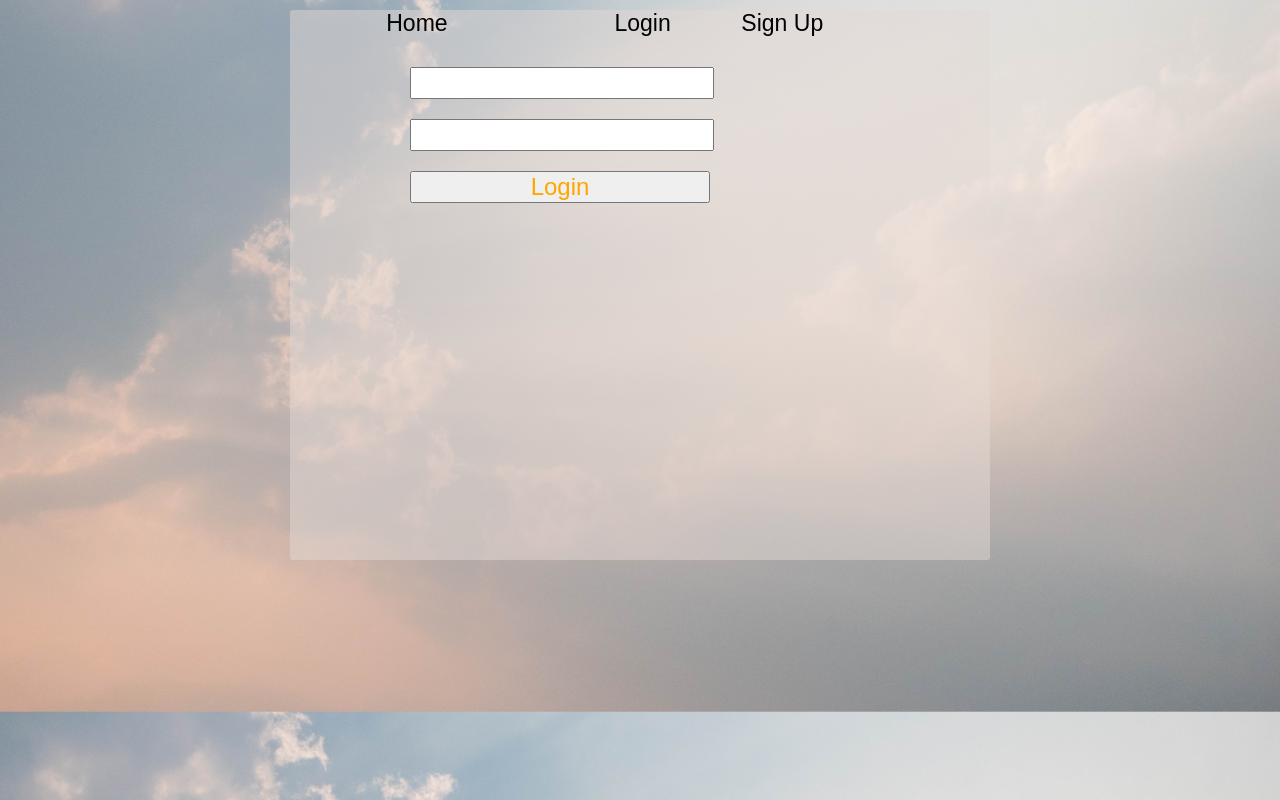
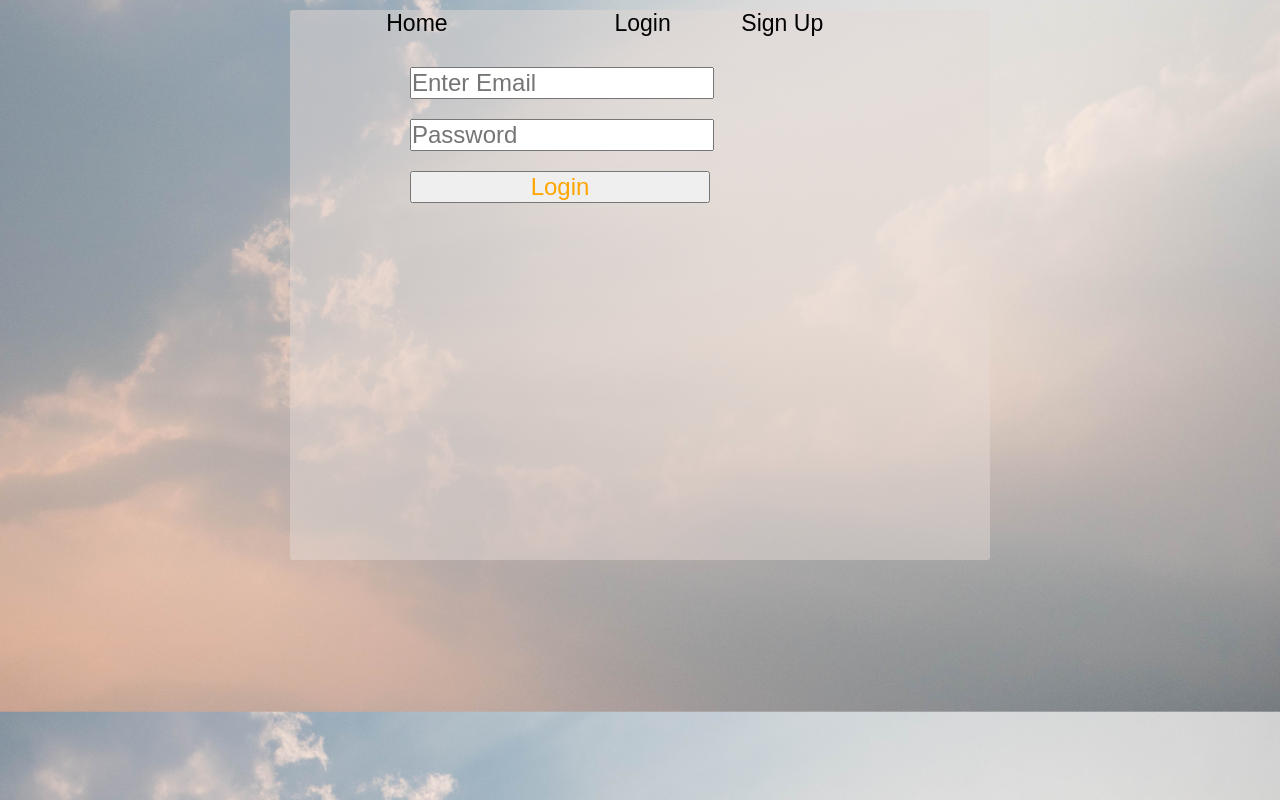
Before and after one commit to kingportipher/weather-app, a React (Create React App) app: page /login in a window 1280 px wide. Built offline with nearby package versions, Linux system fonts and the light colour scheme.

Commit message:
Assignment Done

```diff
--- a/src/components/home/Home.js
+++ b/src/components/home/Home.js
@@ -120,11 +120,11 @@ function Home(props) {
             {
               props.userData ?
               <h1 className='null-void'>
-                Hello {props.userData.name}, welcome to our weather app
+                Hello {props.userData.name}, Welcome to The Weather App
               </h1>
               :
               <h1 className='null-void'>
-                Hello, <Link to="/login">Log in</Link> to our weather app
+                Hello, <Link to="/login">Log in</Link> to The Weather App
               </h1>
             }
             <h1 className='null-void'> Search a city to get weather details </h1>
--- a/src/components/login/login.js
+++ b/src/components/login/login.js
@@ -22,7 +22,7 @@ function Login (props) {
     // Attempt login here probably via an API
     // ...
     const userData = {
-      name: "David Lartey",
+      name: "Victor Abrokwah",
       location: "Accra",
       history: []
     }
@@ -37,10 +37,10 @@ function Login (props) {
     <div className={styles.login}>
       <form>
         {/* <label>Email</label> */}
-        <input type="email" id="email-box" value={email}
+        <input type="email" placeholder="Enter Email" id="email-box" value={email}
           onChange={e => setEmail(e.target.value)} />
         {/* <label>Password</label> */}
-        <input type="password" value={password}
+        <input type="password" placeholder="Password" value={password}
           onChange={e => setPassword(e.target.value)} />
 
         <button type="submit"
--- a/src/components/signup/Signup.js
+++ b/src/components/signup/Signup.js
@@ -2,7 +2,7 @@ import React from 'react'
 
 function Signup() {
  return(
-  <h1> Yoo, you need to sign up!</h1>
+  <h1> Sign Up!</h1>
  )
 }
 
```
